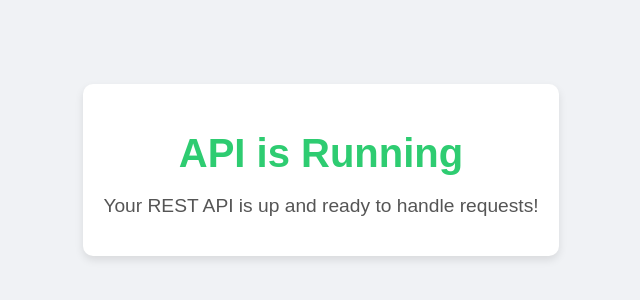
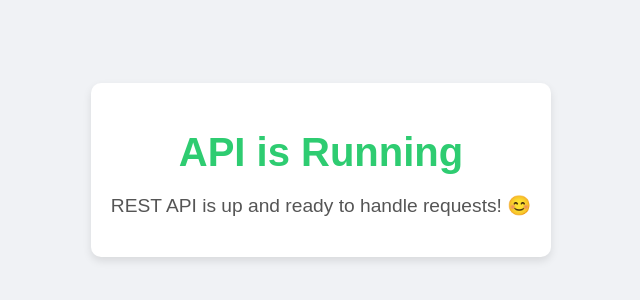
Before and after one commit to Saronzeleke/Kuraz-backend, a website: page index.html in a window 1280 px wide. Shown: the part 230-530 px from the top of the page, without its empty margins (319-959 px from the left). Drawn offline with Linux system fonts and the light colour scheme.

Commit message:
index.html

```diff
--- a/index.html
+++ b/index.html
@@ -35,7 +35,7 @@
   <body>
     <div class="container">
       <h1>API is Running</h1>
-      <p>Your REST API is up and ready to handle requests!</p>
+      <p>REST API is up and ready to handle requests! 😊</p>
     </div>
   </body>
 </html>
```
